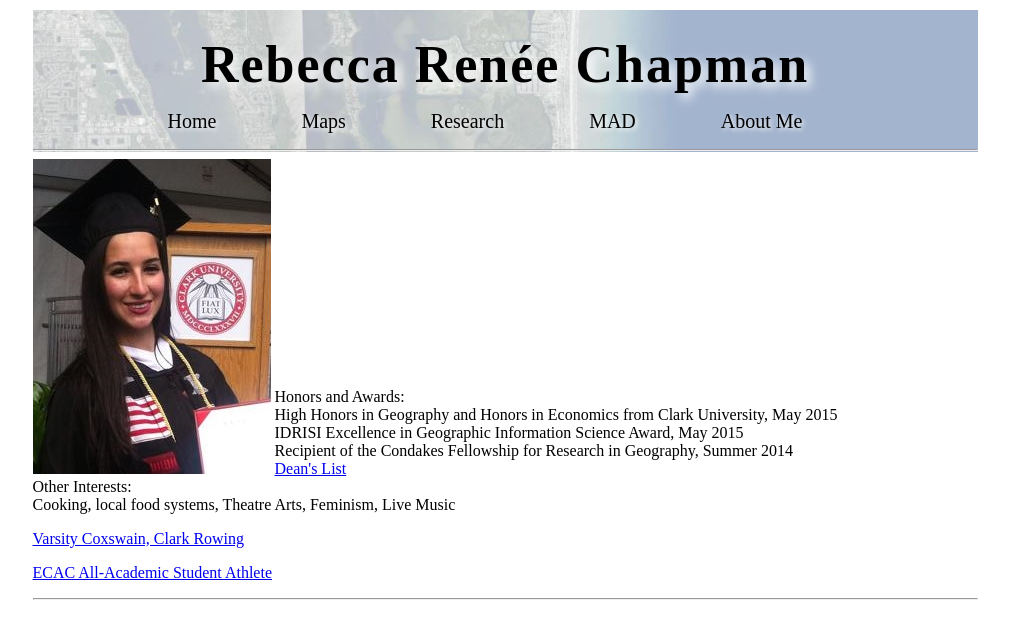
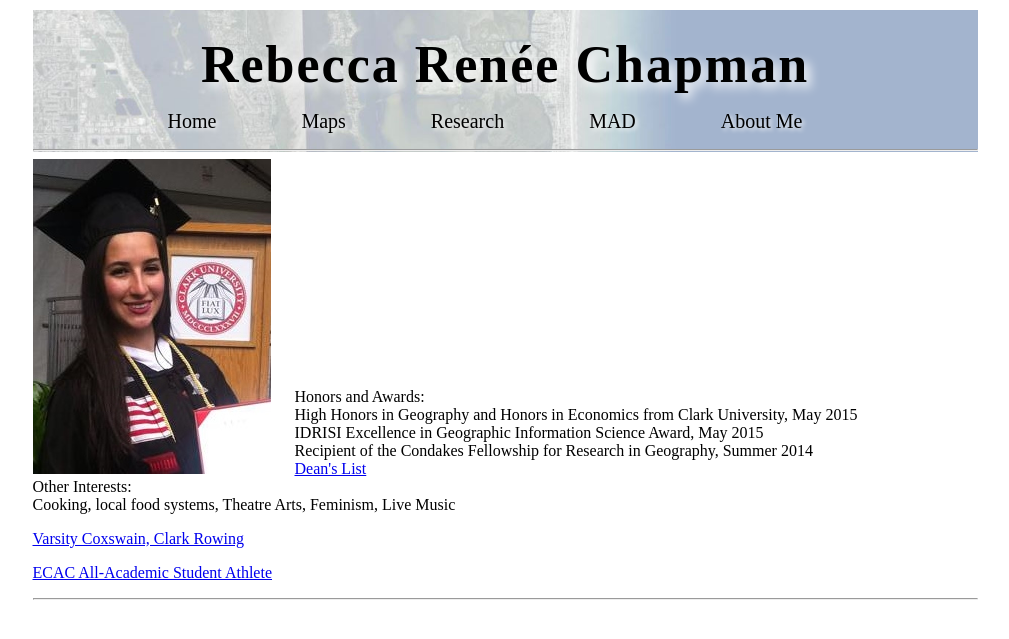
Before and after one commit to rebeccachapman/rebeccachapman.github.io, a Jekyll site: the page built from about.html, in a window 1280 px wide. Shown: the top 639 px of the page, without its empty margins (135-1144 px from the left). Built offline with Jekyll 4.4.1, drawn with Linux system fonts in a browser that asks for light colours.

Commit message:
Update about.html

```diff
--- a/about.html
+++ b/about.html
@@ -2,7 +2,7 @@
 layout: default
 image_name: "cocoa_beach"
 ---
-<img style="display:inline-block;" src="../images/headshot.jpg"> </img>
+<img style="display:inline-block; margin-right: 20px; " src="../images/headshot.jpg"> </img>
 
 <div style="display:inline-block;">
   Honors and Awards: <br>
```
